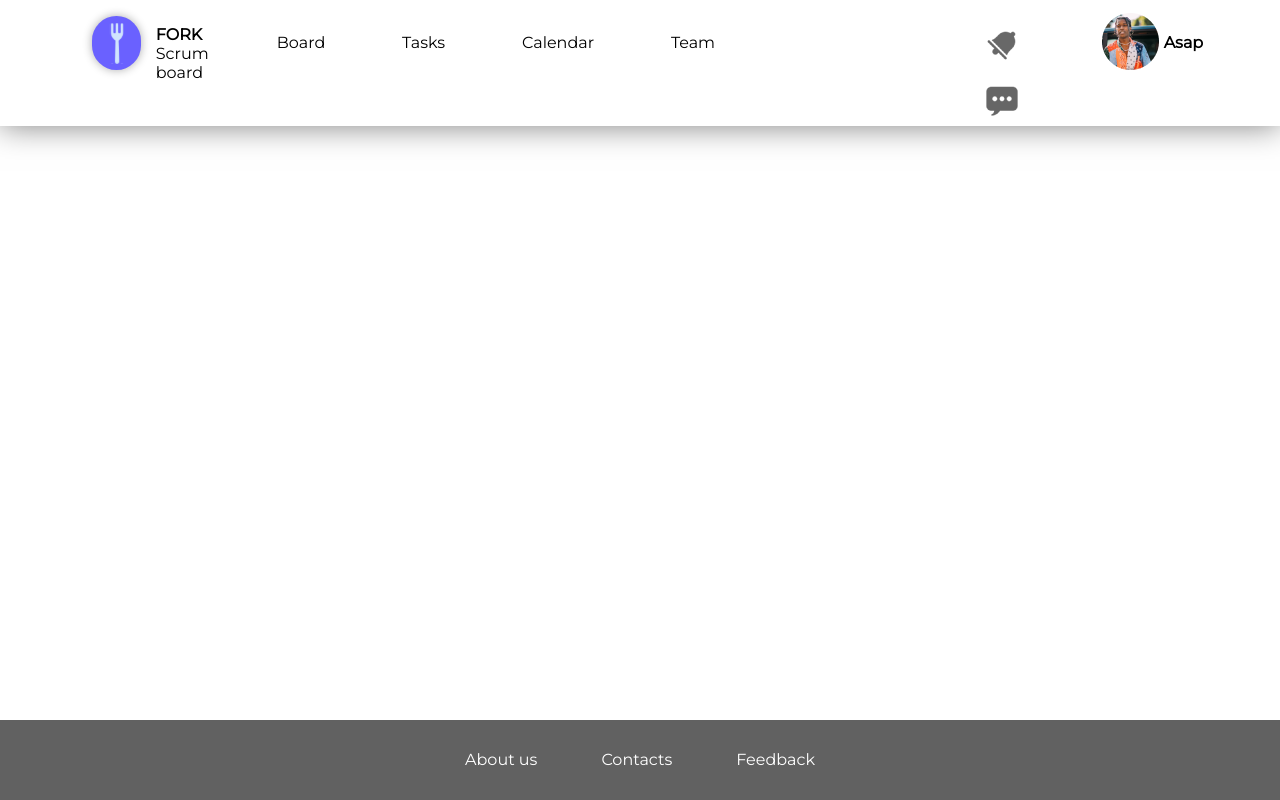
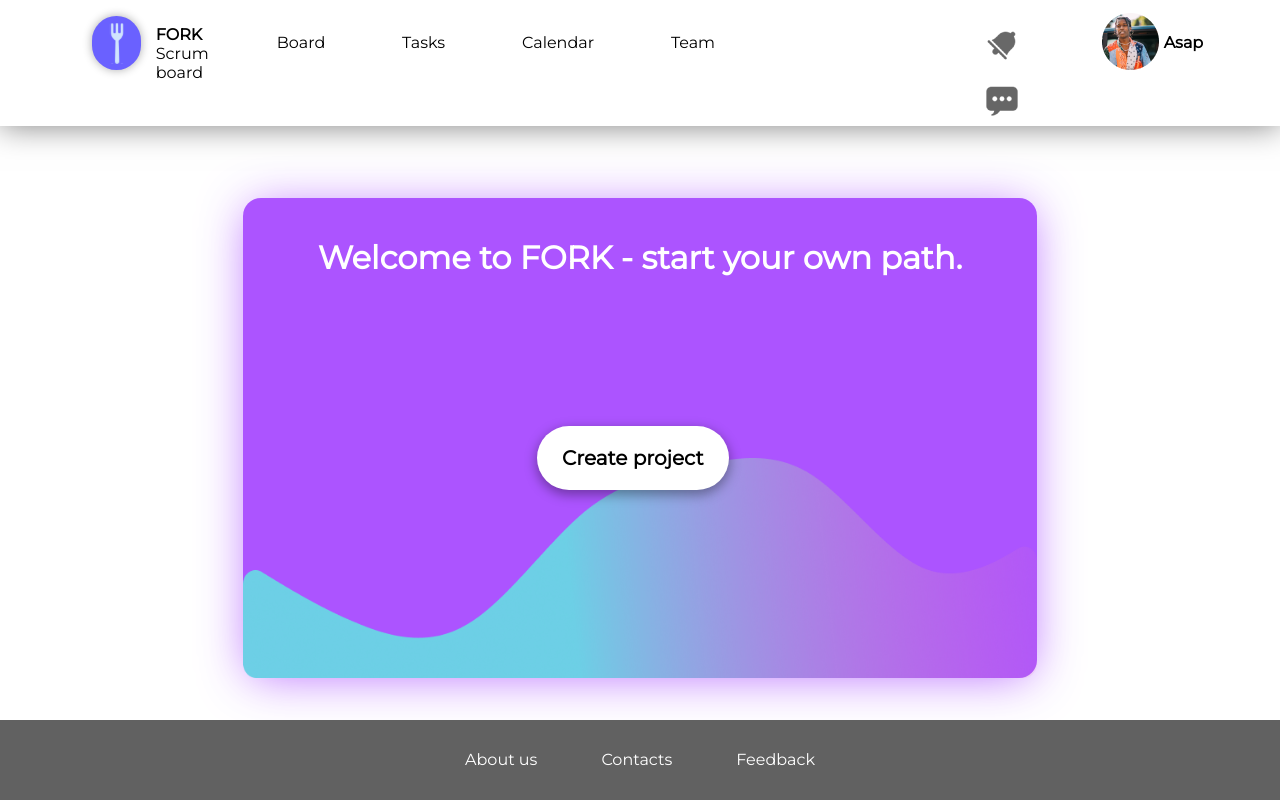
Before and after one commit to DanilBelka/fork-front, a React (Create React App) app: page /index in a window 1280 px wide. Built offline with nearby package versions, Linux system fonts and the light colour scheme.

Commit message:
Finished MainPage Layout

```diff
--- a/src/MainPage.js
+++ b/src/MainPage.js
@@ -1,4 +1,5 @@
 import React from 'react';
+import vector from "./images/Vector.png"
 
 import './styles/stylesheet.css';
 import Header from "./Header"
@@ -7,8 +8,15 @@ import Footer from "./Footer"
 const MainPage = () => {
 
     return (
-        <div className={"MainPage"}>
+        <div className={"mainPage"}>
             <Header></Header>
+            <div className={"main"} style={{ marginLeft: "auto", marginRight: "auto" }}>
+                <div>
+                    <span className={"main__text"}>Welcome to FORK - start your own path.</span>
+                    <button className={"main__create-button"}>Create project</button>
+                </div>
+                <div style={{backgroundImage: `url(${vector})`, backgroundSize:"100% 100%"}}></div>
+            </div>
             <Footer></Footer>
         </div>
     );
--- a/src/styles/stylesheet.css
+++ b/src/styles/stylesheet.css
@@ -120,7 +120,56 @@ img {
 
 .footer__text {
   color: #FFFFFF;
+  cursor: pointer;
 }
 
+.main {
+  width: 62vw;
+  height: 55vh;
+  padding-top: 5vh;
+  background-color: black;
+  text-align: center;
+  margin-top: 9vh;
+  background: #AC54FF;
+  box-shadow: 0px 4px 48px -6px rgba(172, 84, 255, 0.85);
+  border-radius: 18px;
+  position: relative;
+  display: grid;
+  grid-template-rows: 50% 50%;
+}
+
+.main__text {
+  font-weight: 700;
+  font-size: 32px;
+  line-height: 39px;
+  color: #FFFFFF;
+}
+
+.vector {
+  position: absolute;
+  bottom: 0;
+  left: 0;
+  max-width: 100%;
+}
+
+.main__create-button {
+  background: #FFFFFF;
+  box-shadow: 0px 4px 12px 1px rgba(0, 0, 0, 0.35);
+  border-radius: 37px;
+  font-weight: 600;
+  font-size: 20px;
+  border: 0px;
+  height: 8vh;
+  width: 15vw;
+  position: absolute;
+  bottom: 39%;
+  left: 37%;
+  z-index: 5;
+  cursor: pointer;
+}
+
+.main__create-button:hover{
+  box-shadow: 0px 8px 20px 5px rgba(0, 0, 0, 0.35);
+}
 
 /*# sourceMappingURL=stylesheet.css.map */
```
Also changed, not shown: src/images/Vector.png (added).
